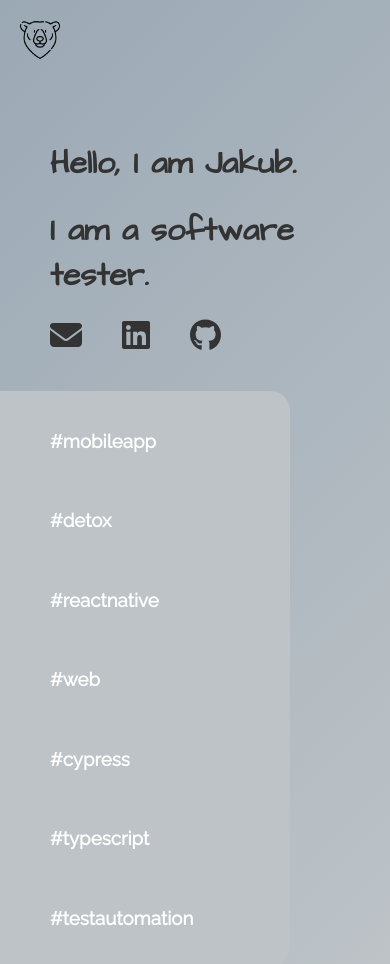
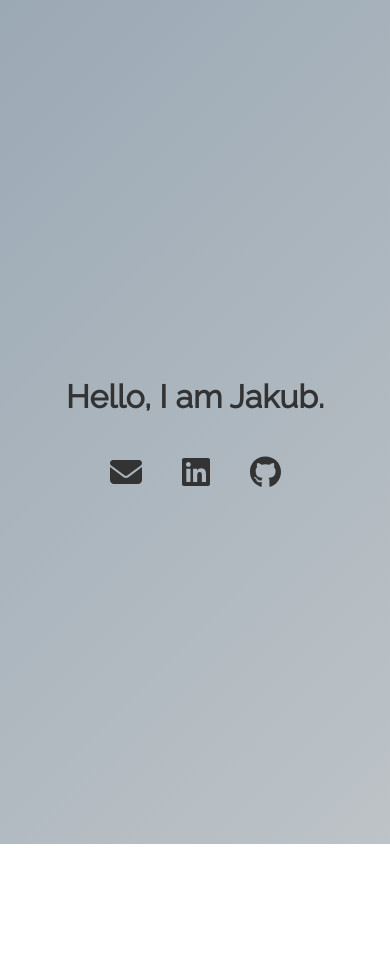
Before and after one commit to kubzej/personal-website, a React (Create React App) app: page / in a window 390 px wide. Shown: the top 964 px of the page. After the commit the page ends 844 px from the top, so only its background shows below. Built offline with nearby package versions, Linux system fonts and the light colour scheme.

Commit message:
Have only title and social links

```diff
--- a/src/App.css
+++ b/src/App.css
@@ -1,2 +1,14 @@
 .App {
-}
+    display: flex;
+    flex-direction: column;
+    justify-content: center;
+    align-items: center;
+    height: 100vh;
+    text-align: center;
+  }
+
+  @media screen and (max-width: 768px) {
+    .App {
+      align-items: center;
+    }
+  }
--- a/src/App.js
+++ b/src/App.js
@@ -1,28 +1,17 @@
 import React from 'react';
-import Header from './components/Header/Header';
 import MainTitle from './components/MainTitle/MainTitle';
-import SubTitle from './components/SubTitle/SubTitle';
 import './App.css';
-import './components/Header/Header.css';
-import HashtagRow from './components/HashtagRow/HashtagRow';
 import SocialLinks from './components/SocialLinks/SocialLinks';
 
 function App() {
   return (
     <div className='App'>
-      <Header />
-
       <div id='about'>
         <MainTitle />
-        {/* <SubTitle text='Enthusiast with a passion for continuous learning and development. Holding values such as empathy and team spirit.' /> */}
       </div>
 
       <div id='contact'>
         <SocialLinks />
-      </div>
-
-      <div id='hashtags'>
-        <HashtagRow />
       </div>
     </div>
   );
--- a/src/components/HashtagRow/HashtagRow.css
+++ /dev/null
@@ -1,33 +0,0 @@
-/* HashtagRow.css */
-.hashtag-row {
-  display: inline-flex;
-  justify-content: flex-start;
-  gap: 20px;
-  padding: 20px 0;
-  padding-left: 250px;
-  margin-top: 40px;
-  color: #333333;
-  background-color: #bdc3c7;
-  width: calc(100% - 250px);
-  box-sizing: border-box;
-  border-top-right-radius: 20px;
-  border-bottom-right-radius: 20px;
-}
-
-.hashtag-row h3 {
-  color: #ffffff;
-  transition: transform 0.3s ease-in-out;
-}
-
-.hashtag-row h3:hover {
-  transform: scale(1.2);
-  cursor: pointer;
-}
-
-@media screen and (max-width: 768px) {
-  .hashtag-row {
-    padding-left: 50px;
-    width: calc(100% - 100px);
-    flex-direction: column;
-  }
-}
--- a/src/components/HashtagRow/HashtagRow.js
+++ /dev/null
@@ -1,18 +0,0 @@
-import React from 'react';
-import './HashtagRow.css';
-
-const HashtagRow = () => {
-  return (
-    <div className='hashtag-row'>
-      <h3>#mobileapp</h3>
-      <h3>#detox</h3>
-      <h3>#reactnative</h3>
-      <h3>#web</h3>
-      <h3>#cypress</h3>
-      <h3>#typescript</h3>
-      <h3>#testautomation</h3>
-    </div>
-  );
-};
-
-export default HashtagRow;
--- a/src/components/Header/Header.css
+++ /dev/null
@@ -1,36 +0,0 @@
-.header {
-  position: fixed;
-  top: 0;
-  width: 100%;
-  background-color: transparent;
-  z-index: 1000;
-}
-
-.header-content {
-  display: flex;
-  justify-content: space-between;
-  padding: 20px;
-}
-
-.logo {
-  height: 40px;
-}
-
-.nav-bar {
-  display: flex;
-  gap: 20px;
-  align-items: center;
-  margin-right: 50px;
-}
-
-.nav-link {
-  cursor: pointer;
-  text-decoration: none;
-  color: #000;
-}
-
-.nav-link:hover,
-.nav-link.active {
-  /* color: #888888; */
-  font-weight: bold;
-}
--- a/src/components/Header/Header.js
+++ /dev/null
@@ -1,40 +0,0 @@
-import React from 'react';
-import { Link } from 'react-scroll';
-import './Header.css';
-import logo from '../../assets/logo.png';
-
-const Header = () => {
-  return (
-    <header className='header'>
-      <div className='header-content'>
-        <img src={logo} alt='Logo' className='logo' />
-        {/* <nav className='nav-bar'>
-          <Link
-            activeClass='active'
-            to='about'
-            spy={true}
-            smooth={true}
-            offset={-70}
-            duration={500}
-            className='nav-link'
-          >
-            About
-          </Link>
-          <Link
-            activeClass='active'
-            to='contact'
-            spy={true}
-            smooth={true}
-            offset={-70}
-            duration={500}
-            className='nav-link'
-          >
-            Contact
-          </Link>
-        </nav> */}
-      </div>
-    </header>
-  );
-};
-
-export default Header;
--- a/src/components/MainTitle/MainTitle.css
+++ b/src/components/MainTitle/MainTitle.css
@@ -1,18 +1,3 @@
-/* MainTitle.css */
-@import url('https://fonts.googleapis.com/css2?family=Architects+Daughter&display=swap');
-
 .main-title {
-  margin-top: 100px;
-  padding-top: 20px;
-  padding-left: 250px;
-  text-align: left;
-  font-family: 'Architects Daughter', sans-serif;
-  font-size: 20px;
+  display: block;
 }
-
-@media screen and (max-width: 768px) {
-  .main-title {
-    padding-left: 50px;
-    font-size: 16px;
-  }
-}
--- a/src/components/MainTitle/MainTitle.js
+++ b/src/components/MainTitle/MainTitle.js
@@ -5,7 +5,6 @@ const MainTitle = () => {
   return (
     <div className='main-title'>
       <h1>Hello, I am Jakub.</h1>
-      <h1>I am a software tester.</h1>
     </div>
   );
 };
--- a/src/components/SocialLinks/SocialLinks.css
+++ b/src/components/SocialLinks/SocialLinks.css
@@ -1,8 +1,7 @@
 .social-links {
   display: flex;
-  justify-content: flex-start;
+  justify-content: center;
   gap: 40px;
-  padding-left: 250px;
   margin-top: 20px;
 }
 
@@ -15,10 +14,3 @@
   transform: scale(1.2);
   color: #4a535c;
 }
-
-@media screen and (max-width: 768px) {
-  .social-links {
-    justify-content: left;
-    padding-left: 50px;
-  }
-}
--- a/src/components/SubTitle/SubTitle.css
+++ /dev/null
@@ -1,6 +0,0 @@
-.sub-title {
-  margin-top: 10px;
-  padding-left: 250px;
-  padding-right: 500px;
-  text-align: left;
-}
--- a/src/components/SubTitle/SubTitle.js
+++ /dev/null
@@ -1,12 +0,0 @@
-import React from 'react';
-import './SubTitle.css';
-
-const SubTitle = (props) => {
-  return (
-    <div className='sub-title'>
-      <p>{props.text}</p>
-    </div>
-  );
-};
-
-export default SubTitle;
```
